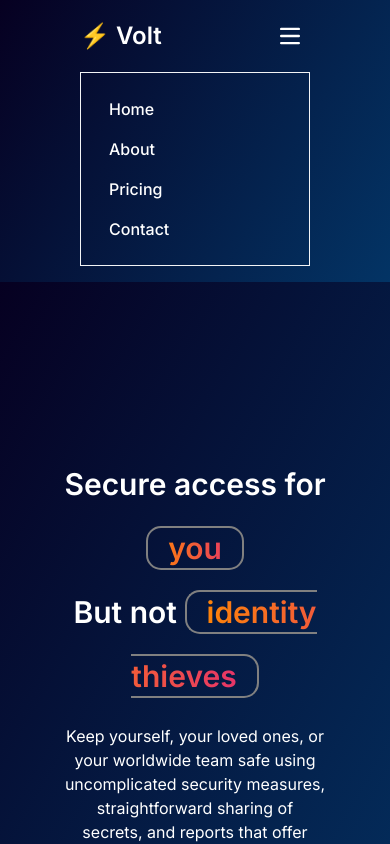
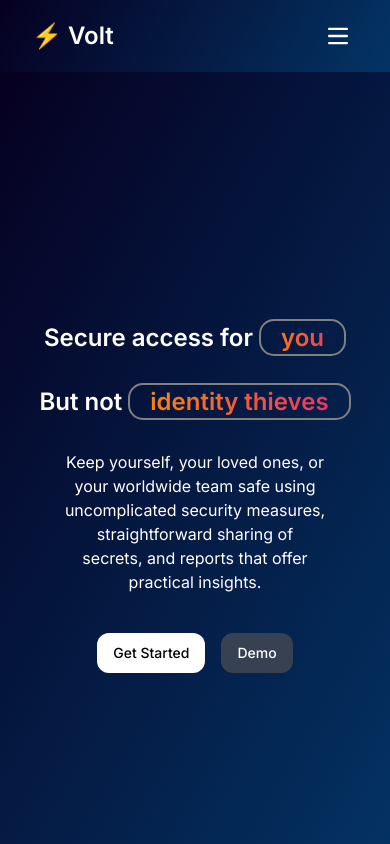
Before and after one commit to bettercallsundim/volt-password-manager, a Next.js app in the folder client/: page / in a window 390 px wide. Shown: the top 844 px of the page. Built offline with nearby package versions, Linux system fonts and the light colour scheme.

Commit message:
Update Hero and Nav styles

```diff
--- a/client/app/parts/Hero.jsx
+++ b/client/app/parts/Hero.jsx
@@ -3,7 +3,7 @@ import { Button } from "@/components/ui/button";
 const Hero = () => {
   return (
     <div className="gradient-bg min-h-screen text-white flex items-center px-8 md:px-20 justify-between overflow-hidden">
-      <div className=" font-semibold text-3xl  md:text-4xl leading-[4rem] md:leading-[5rem] text-center md:text-left">
+      <div className=" font-semibold text-2xl  md:text-4xl leading-[4rem] md:leading-[5rem] text-center md:text-left">
         <p>
           {" "}
           Secure access for <span className="gradient-text ">you</span>
--- a/client/app/parts/Nav.jsx
+++ b/client/app/parts/Nav.jsx
@@ -8,7 +8,7 @@ export default function NavigationMenuDemo() {
     setOpen(!open);
   }
   return (
-    <nav className="px-20 gradient-bg text-white border-gray-200 ">
+    <nav className="px-8 md:px-20 gradient-bg text-white border-gray-200 ">
       <div className="max-w-screen-xl flex flex-wrap items-center justify-between mx-auto py-4">
         <a href="/" className="flex items-center space-x-3 rtl:space-x-reverse">
           <span className="self-center text-2xl font-semibold whitespace-nowrap dark:text-white">
@@ -41,7 +41,7 @@ export default function NavigationMenuDemo() {
           </svg>
         </button>
         <div
-          className={` w-full md:block md:w-auto ${open && "hidden"}`}
+          className={` w-full md:block md:w-auto ${!open && "hidden"}`}
           id="navbar-default"
         >
           <ul className="font-medium flex flex-col p-4 md:p-0 mt-4 border border-gray-100 rounded-lg  md:flex-row md:space-x-8 rtl:space-x-reverse md:mt-0 md:border-0  ">
```
